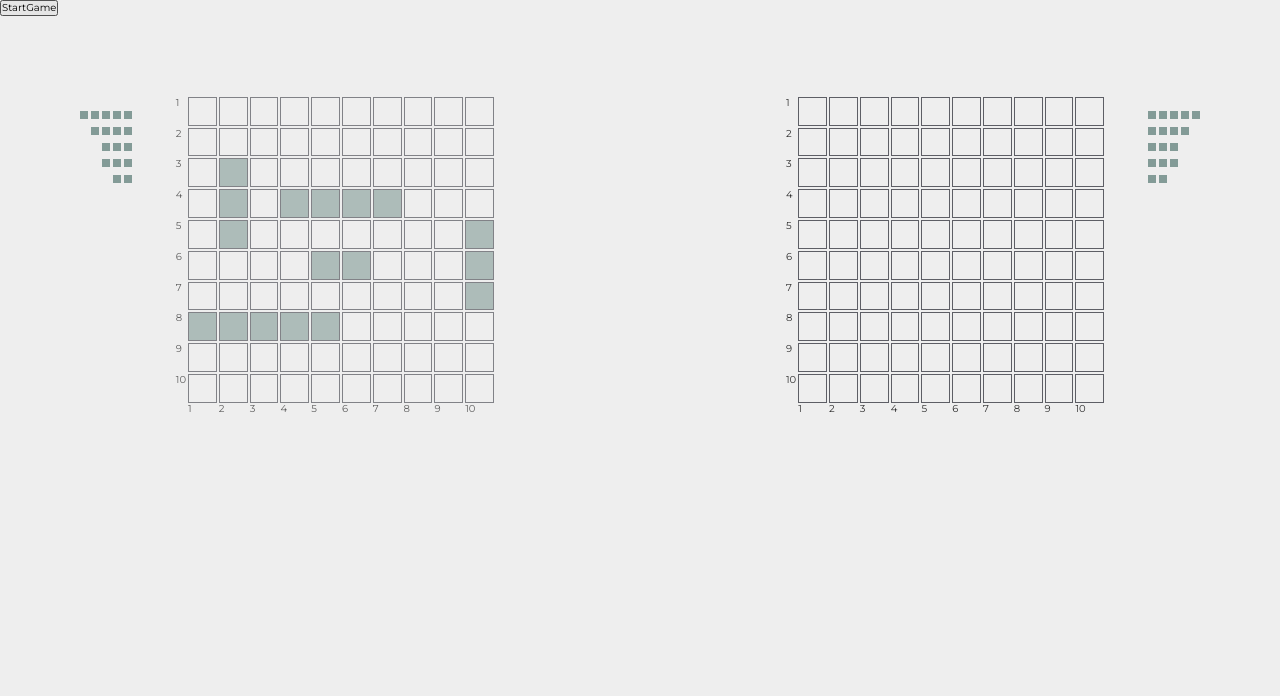
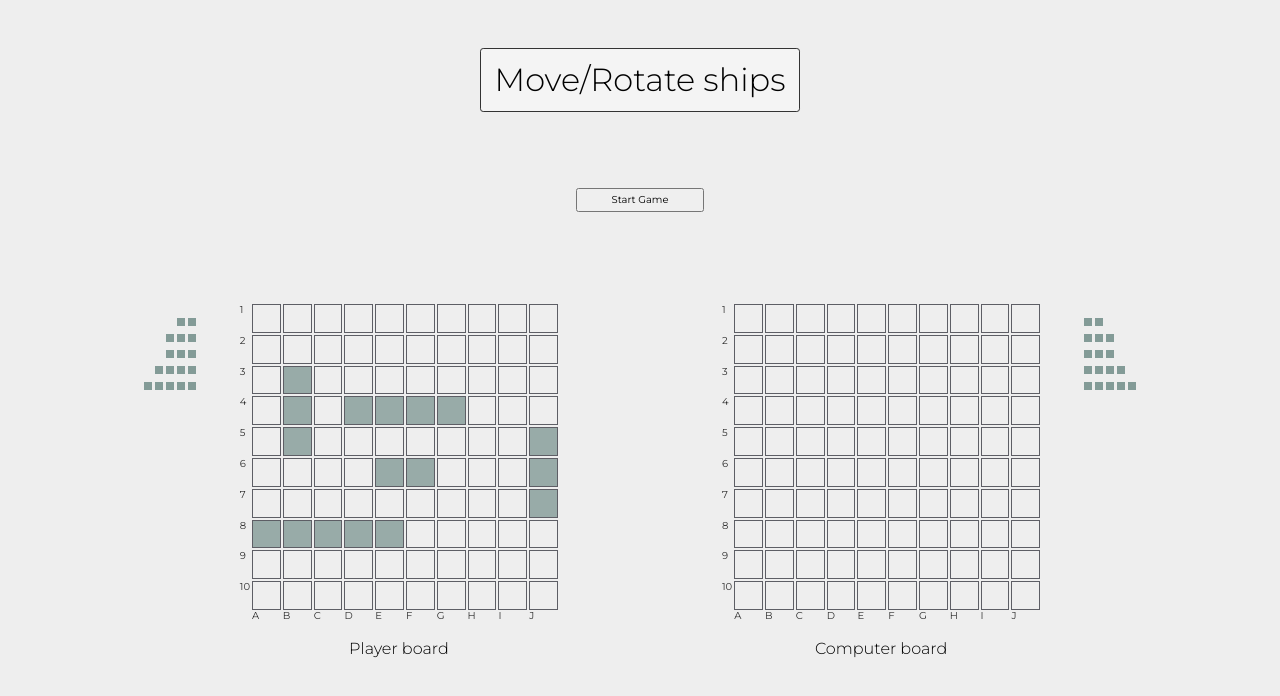
Before and after one commit to EriBloo/battleship, a React (Create React App) app: page / in a window 1280 px wide. Shown: the top 696 px of the page. Built offline with nearby package versions, Linux system fonts and the light colour scheme.

Commit message:
Visual changes

```diff
--- a/package.json
+++ b/package.json
@@ -2,6 +2,7 @@
   "name": "battleship",
   "version": "0.1.0",
   "private": true,
+  "homepage": "http://eribloo.github.io/battleship",
   "dependencies": {
     "@testing-library/jest-dom": "^5.11.5",
     "@testing-library/react": "^11.1.1",
--- a/src/components/App.tsx
+++ b/src/components/App.tsx
@@ -6,19 +6,49 @@ import '../styles/App.scss';
 
 function App(): ReactElement {
   const ships: number[] = [5, 4, 3, 3, 2];
-  const [game, setGame] = useState(new Game(ships));
-  const [update, setUpdate] = useState(0);
+  const [game, setGame] = useState<Game>(new Game(ships, 10));
+  const [display, setDisplay] = useState<string>('Move/Rotate ships');
+  const [turn, setTurn] = useState<0 | 1>(game.getTurn);
+  const [init, setInit] = useState<boolean>(game.getInit);
 
-  const initGame = () => {
+  function updateDisplay(): void {
+    if (!game.getInit) {
+      setDisplay('Move/Rotate ships');
+    } else if (game.getWinner !== -1) {
+      setDisplay(`${game.getPlayer(game.getWinner).getName} won!`);
+    } else if (game.getInit) {
+      setDisplay(`${game.getCurrentPlayer.getName} turn`);
+    }
+  }
+
+  function updateTurn(): void {
+    setTurn(game.getTurn);
+    updateDisplay();
+  }
+
+  function updateInit(): void {
+    setInit(game.getInit);
+  }
+
+  function initGame(): void {
     game.init();
-  };
+    updateDisplay();
+    updateInit();
+  }
 
   return (
     <div className="app">
-      <button type="button" onClick={initGame}>
-        StartGame
-      </button>
-      <Boards game={game} update={update} />
+      <div className="display-wrapper">
+        <div className="display">
+          <h2>{display}</h2>
+        </div>
+      </div>
+      <div className="buttons">
+        <button type="button" onClick={initGame}>
+          Start Game
+        </button>
+      </div>
+      <Boards game={game} updateTurn={updateTurn} turn={turn} init={init} />
     </div>
   );
 }
--- a/src/components/Board.tsx
+++ b/src/components/Board.tsx
@@ -12,6 +12,7 @@ function Board(props: {
   rotate: (loc: [number, number]) => void;
   move: (from: [number, number], to: [number, number]) => void;
   turn: 0 | 1;
+  init: boolean;
 }): ReactElement {
   const [active, setActive] = useState<string>('');
   const [marked, setMarked] = useState<Battleship | null>(null);
@@ -186,22 +187,27 @@ function Board(props: {
   }
 
   useEffect(() => {
-    if (props.turn === 1 - props.player) {
+    if (!props.game.getInit) {
+      setActive('active');
+    } else if (props.turn === 1 - props.player) {
       setActive('active');
     } else {
       setActive('');
     }
     updateTiles();
-  }, [props.turn]);
+  }, [props.turn, props.init]);
 
   useEffect(() => {
     updateTiles();
   });
 
   return (
+    <div className="board">
       <table className={`board-wrapper ${active}`}>
         <tbody>
-        {props.game.getPlayer(props.player).getBoard.getTiles.map((row, i) => {
+          {props.game
+            .getPlayer(props.player)
+            .getBoard.getTiles.map((row, i) => {
               return (
                 <tr key={i} className="board-row">
                   {row.map((_, j) => {
@@ -225,6 +231,8 @@ function Board(props: {
             })}
         </tbody>
       </table>
+      <h4>{`${props.game.getPlayer(props.player).getName} board`}</h4>
+    </div>
   );
 }
 
--- a/src/components/Boards.tsx
+++ b/src/components/Boards.tsx
@@ -1,20 +1,28 @@
-import React, { ReactElement, useEffect, useState } from 'react';
+import React, { ReactElement, useState } from 'react';
 import Board from './Board';
 import DisplayShips from './DisplayShips';
 import Game from '../scripts/Game';
 import '../styles/Boards.scss';
 import Battleship from '../scripts/Battleship';
 
-function Boards(props: { game: Game; update: number }): ReactElement {
-  const [turn, setTurn] = useState(props.game.getTurn);
-  const [statePlayer, setStatePlayer] = useState<{ [state: string]: [number, number][] }>(
-    props.game.getPlayer(0).getBoard.getBoardStates,
+function Boards(props: {
+  game: Game;
+  updateTurn: () => void;
+  turn: 0 | 1;
+  init: boolean;
+}): ReactElement {
+  const [statePlayer, setStatePlayer] = useState<{
+    [state: string]: [number, number][];
+  }>(props.game.getPlayer(0).getBoard.getBoardStates);
+  const [stateComputer, setStateComputer] = useState<{
+    [state: string]: [number, number][];
+  }>(props.game.getPlayer(1).getBoard.getBoardStates);
+  const [shipsPlayer, setShipsPlayer] = useState<Battleship[]>(
+    props.game.getPlayer(0).getBoard.getShips,
   );
-  const [stateComputer, setStateComputer] = useState<{ [state: string]: [number, number][] }>(
-    props.game.getPlayer(1).getBoard.getBoardStates,
+  const [shipsComputer, setShipsComputer] = useState<Battleship[]>(
+    props.game.getPlayer(1).getBoard.getShips,
   );
-  const [shipsPlayer, setShipsPlayer] = useState<Battleship[]>(props.game.getPlayer(0).getBoard.getShips);
-  const [shipsComputer, setShipsComputer] = useState<Battleship[]>(props.game.getPlayer(1).getBoard.getShips);
 
   function updateStatePlayer(): void {
     setStatePlayer(props.game.getPlayer(0).getBoard.getBoardStates);
@@ -32,10 +40,6 @@ function Boards(props: { game: Game; update: number }): ReactElement {
     setShipsComputer(props.game.getPlayer(1).getBoard.getShips);
   }
 
-  function updateTurn() {
-    setTurn(props.game.getTurn);
-  }
-
   async function loop(loc: [number, number]): Promise<void> {
     function timeout(min: number, max: number) {
       return new Promise((resolve) =>
@@ -49,14 +53,16 @@ function Boards(props: { game: Game; update: number }): ReactElement {
         props.game.setWinner = props.game.isWinner();
         updateStateComputer();
         updateShipsComputer();
+        props.updateTurn();
+        props.game.next();
         if (props.game.getWinner === -1) {
-          props.game.next();
-          updateTurn();
+          props.updateTurn();
           await timeout(500, 2000);
           props.game.computerTurn();
           props.game.setWinner = props.game.isWinner();
+          props.updateTurn();
           props.game.next();
-          updateTurn();
+          props.updateTurn();
           updateStatePlayer();
           updateShipsPlayer();
         }
@@ -74,15 +80,10 @@ function Boards(props: { game: Game; update: number }): ReactElement {
     updateStatePlayer();
   }
 
-  useEffect(() => {
-    updateStatePlayer();
-    updateStateComputer();
-  }, [props.update]);
-
   return (
     <div className="boards-container">
       <div className="board-container">
-        <DisplayShips player='player' ships={shipsPlayer} />
+        <DisplayShips player="player" ships={shipsPlayer} />
         <Board
           player={0}
           game={props.game}
@@ -90,7 +91,8 @@ function Boards(props: { game: Game; update: number }): ReactElement {
           loop={loop}
           rotate={rotateShip}
           move={moveShip}
-          turn={turn}
+          turn={props.turn}
+          init={props.init}
         />
       </div>
       <div className="board-container">
@@ -101,9 +103,10 @@ function Boards(props: { game: Game; update: number }): ReactElement {
           loop={loop}
           rotate={rotateShip}
           move={moveShip}
-          turn={turn}
+          turn={props.turn}
+          init={props.init}
         />
-        <DisplayShips player='computer' ships={shipsComputer} />
+        <DisplayShips player="computer" ships={shipsComputer} />
       </div>
     </div>
   );
--- a/src/components/DisplayShips.tsx
+++ b/src/components/DisplayShips.tsx
@@ -8,7 +8,7 @@ function DisplayShips(props: {
 }): ReactElement {
   return (
     <div className={`ships-container ${props.player}`}>
-      {props.ships.map((ship, i) => {
+      {props.ships.sort((a, b) => a.getLength - b.getLength).map((ship, i) => {
         return (
           <div key={i} className="ship-wrapper">
             {ship.getParts.map((_, j) => {
--- a/src/scripts/Game.ts
+++ b/src/scripts/Game.ts
@@ -8,11 +8,11 @@ class Game {
   private initialized: boolean;
   private winner: -1 | 0 | 1;
 
-  constructor(shipSizes: number[]) {
+  constructor(shipSizes: number[], size: number) {
     this.shipSizes = shipSizes;
     this.players = [
-      new Player(new Gameboard(10), 'Player'),
-      new Player(new Gameboard(10), 'Computer'),
+      new Player(new Gameboard(size), 'Player'),
+      new Player(new Gameboard(size), 'Computer'),
     ];
     this.currentPlayer = 0;
     this.initialized = false;
--- a/src/styles/App.scss
+++ b/src/styles/App.scss
@@ -0,0 +1,37 @@
+.app {
+
+  .display-wrapper {
+    width: 100vw;
+    height: 20vh;
+    display: grid;
+    place-items: center;
+
+    .display {
+      height: 4rem;
+      width: 20rem;
+      display: grid;
+      place-items: center;
+      border: 1px solid #333333;
+      border-radius: 0.2rem;
+      background-color: #f4f4f4;
+
+      h2 {
+        font-size: 2rem;
+        font-weight: 300;
+      }
+    }
+  }
+
+  .buttons {
+    width: 100vw;
+    height: 10vh;
+    display: grid;
+    place-items: center;
+
+    button {
+      width: 8rem;
+      height: 1.5rem;
+      cursor: pointer;
+    }
+  }
+}
--- a/src/styles/Board.scss
+++ b/src/styles/Board.scss
@@ -1,7 +1,11 @@
+.board {
+  display: flex;
+  flex-direction: column;
+  align-items: center;
+
   .board-wrapper {
-  opacity: .6;
-  counter-reset: row;
-  counter-reset: column;
+    opacity: .4;
+    counter-reset: row column;
 
     .board-row {
       counter-increment: row;
@@ -12,7 +16,7 @@
           counter-increment: column;
 
           &::after {
-          content: counter(column);
+            content: counter(column, upper-latin);
           }
         }
       }
@@ -132,3 +136,10 @@
       }
     }
   }
+
+  h4 {
+    margin-top: 1rem;
+    font-weight: 300;
+    font-size: 1rem;
+  }
+}
--- a/src/styles/Boards.scss
+++ b/src/styles/Boards.scss
@@ -5,7 +5,7 @@
   flex-wrap: wrap;
   justify-content: center;
   align-items: center;
-  gap: 10rem;
+  gap: 2rem;
 
   .board-container {
     display: flex;
```
Also changed, not shown: 2 other files (tests, documents, lock files or other folders). Lines whose indentation alone changed are shown as unchanged.
